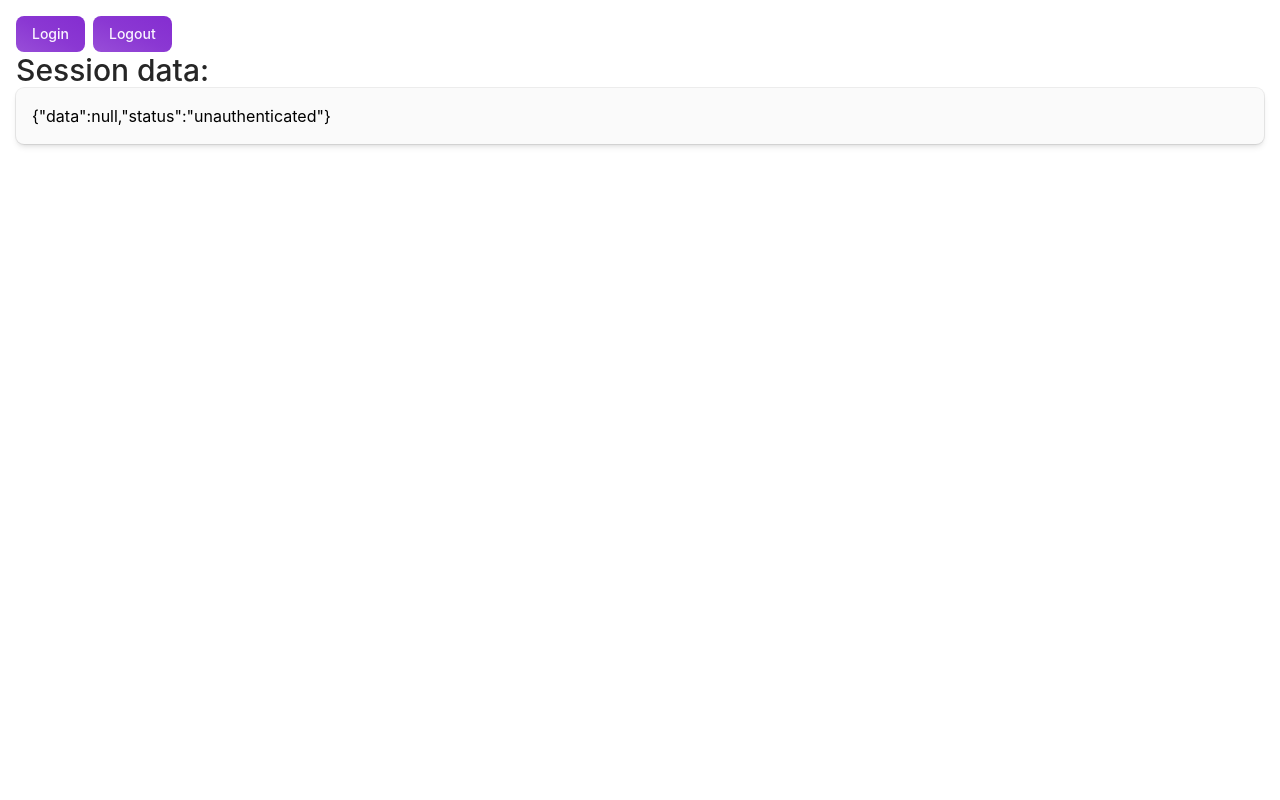
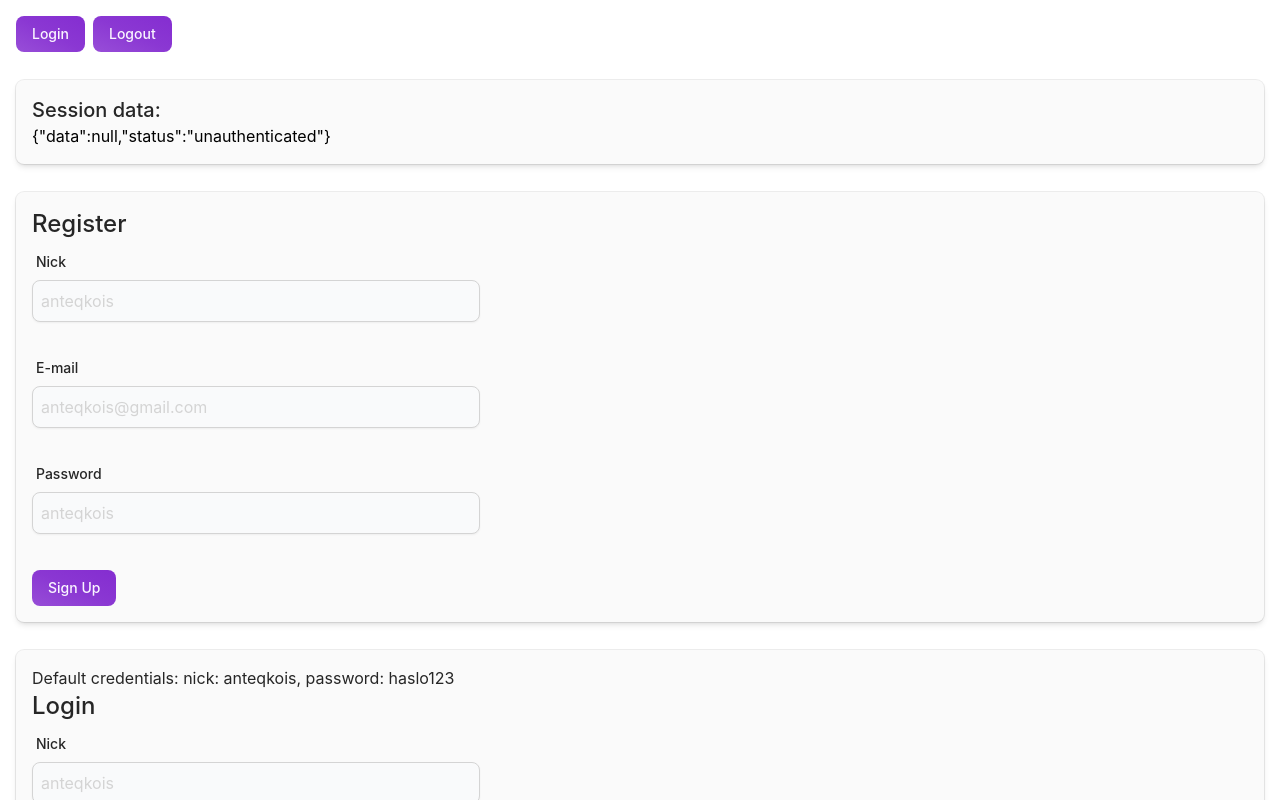
Before and after one commit to anteqkois/code-night-3, a Next.js app: page /login in a window 1280 px wide. Shown: the top 800 px of the page. Built offline with nearby package versions, Linux system fonts and the light colour scheme; no server answers.

Commit message:
feat(auth): add signup , login logic, add custom hooks to handle formik forms, use zod to validate

```diff
--- a/app/login/page.jsx
+++ b/app/login/page.jsx
@@ -1,15 +1,19 @@
 'use client';
 import { signIn, signOut, useSession } from 'next-auth/react';
 
-import { Button, Card, ErrorMessage } from '@/components/utils';
+import { Button, Card, ErrorMessage, Input } from '@/components/utils';
+import { useLogin, useSignUp } from '@/hooks/index';
 import { useSearchParams } from 'next/navigation';
 
 export default function Page() {
   const session = useSession();
   const error = useSearchParams().get('error');
 
+  const { formik: formikSignUp } = useSignUp();
+  const { formik: formikLogin } = useLogin();
+
   return (
-    <main className="gap-2">
+    <main className="flex flex-col gap-7">
       <div className="flex gap-2">
         <Button
           onClick={() => {
@@ -25,11 +29,81 @@ export default function Page() {
         </Button>
         <Button onClick={signOut}>Logout</Button>
       </div>
+      <Card>
+        <h4>Session data:</h4>
+        {JSON.stringify(session)}
+      </Card>
       {error === 'CredentialsSignin' && (
         <ErrorMessage>Wrong nick or password</ErrorMessage>
       )}
-      <h2>Session data:</h2>
-      <Card>{JSON.stringify(session)}</Card>
+      <Card>
+        <h3>Register</h3>
+        <form onSubmit={formikSignUp.handleSubmit}>
+          <Input
+            id="nick"
+            name="nick"
+            label="Nick"
+            type="text"
+            placeholder="anteqkois"
+            onChange={formikSignUp.handleChange}
+            value={formikSignUp.values.nick}
+            error={formikSignUp.errors.nick}
+            className="max-w-md"
+          />
+          <Input
+            id="email"
+            name="email"
+            label="E-mail"
+            type="email"
+            placeholder="anteqkois@gmail.com"
+            onChange={formikSignUp.handleChange}
+            value={formikSignUp.values.email}
+            error={formikSignUp.errors.email}
+            className="max-w-md"
+          />
+          <Input
+            id="password"
+            name="password"
+            label="Password"
+            type="password"
+            placeholder="anteqkois"
+            onChange={formikSignUp.handleChange}
+            value={formikSignUp.values.password}
+            error={formikSignUp.errors.password}
+            className="max-w-md"
+          />
+          <Button type="submit">Sign Up</Button>
+        </form>
+      </Card>
+      <Card>
+        <p>Default credentials: nick: anteqkois, password: haslo123</p>
+        <h3>Login</h3>
+        <form onSubmit={formikLogin.handleSubmit}>
+          <Input
+            id="nick"
+            name="nick"
+            label="Nick"
+            type="text"
+            placeholder="anteqkois"
+            onChange={formikLogin.handleChange}
+            value={formikLogin.values.nick}
+            error={formikLogin.errors.nick}
+            className="max-w-md"
+          />
+          <Input
+            id="password"
+            name="password"
+            label="Password"
+            type="password"
+            placeholder="anteqkois"
+            onChange={formikLogin.handleChange}
+            value={formikLogin.values.password}
+            error={formikLogin.errors.password}
+            className="max-w-md"
+          />
+          <Button type="submit">Login</Button>
+        </form>
+      </Card>
     </main>
   );
 }
--- a/package.json
+++ b/package.json
@@ -25,7 +25,8 @@
     "next-auth": "^4.18.6",
     "react": "18.2.0",
     "react-dom": "18.2.0",
-    "react-hot-toast": "^2.4.0"
+    "react-hot-toast": "^2.4.0",
+    "zod": "^3.20.2"
   },
   "devDependencies": {
     "autoprefixer": "^10.4.13",
--- /dev/null
+++ b/src/components/utils/Input.jsx
@@ -0,0 +1,45 @@
+export const Input = ({
+  type,
+  className,
+  id,
+  name,
+  label,
+  placeholder,
+  onChange,
+  value,
+  error,
+  disabled,
+  ...rest
+}) => {
+  return (
+    <div className="my-3">
+      <label
+        htmlFor={label}
+        className="block mb-2 ml-1 text-sm font-medium text-neutral-800 first-letter:uppercase"
+      >
+        {label}
+      </label>
+      <input
+        {...rest}
+        id={id}
+        name={name}
+        type={type}
+        onChange={onChange}
+        value={value}
+        placeholder={placeholder}
+        disabled={disabled}
+        className={`block p-2 w-full bg-gray-50 rounded border placeholder:text-neutral-300 shadow-sm focus:outline-none focus:border-primary focus:ring focus:ring-primary-light focus:ring-opacity-50 ${
+          error ? 'border-danger-600' : 'border-neutral-300'
+        } ${disabled && 'opacity-40'} ${className}`}
+        // className={classNames(
+        //   className,
+        //   'block p-2 w-full bg-gray-50 rounded border placeholder:text-neutral-300',
+        //   [error ? 'border-danger-600' : 'border-neutral-300'],
+        //   [disabled && 'opacity-40'],
+        //   'shadow-sm focus:outline-none focus:border-primary focus:ring focus:ring-primary-light focus:ring-opacity-50'
+        // )}
+      ></input>
+      <p className="text-danger-600 min-h-[24px]">{error && `* ${error}`}</p>
+    </div>
+  );
+};
--- a/src/components/utils/index.js
+++ b/src/components/utils/index.js
@@ -3,3 +3,4 @@ export { Card } from './Card';
 export { ErrorMessage } from './ErrorMessage';
 export { PageSpinner } from './PageSpinner';
 export { Spinner } from './Spinner';
+export { Input } from './Input';
--- /dev/null
+++ b/src/helpers/index.js
@@ -0,0 +1,9 @@
+export const mapZodErrorsToFormik = (errors) => {
+  let mapedError = {};
+
+  errors.errors.forEach((err) => {
+    mapedError[err.path[0]] = err.message;
+  });
+
+  return mapedError;
+};
--- a/src/hooks/index.js
+++ b/src/hooks/index.js
@@ -1,5 +1,7 @@
 export { useClipboard } from './useClipboard';
 export { useDebounce } from './useDebounce';
 export { useLocalStorage } from './useLocalStorage';
+export { useLogin } from './useLogin';
 export { useMediaQuery } from './useMediaQuery';
+export { useSignUp } from './useSignUp';
 export { useTimeout } from './useTimeout';
--- /dev/null
+++ b/src/hooks/useLogin.jsx
@@ -0,0 +1,47 @@
+import { useFormik } from 'formik';
+import { signIn } from 'next-auth/react';
+import { mapZodErrorsToFormik } from 'src/helpers';
+import { z } from 'zod';
+
+const initialState = {
+  nick: '',
+  password: '',
+};
+
+const signUpValidation = z.object({
+  nick: z
+    .string()
+    .min(2, { message: 'Nick must have 2 or more characters.' })
+    .max(20, 'Nick must have less than 20 characters.'),
+  password: z
+    .string()
+    .min(2, { message: 'Password must have 2 or more characters.' }),
+});
+
+export const useLogin = () => {
+  const formik = useFormik({
+    initialValues: initialState,
+    validateOnChange: false,
+    onSubmit: async (values) => {
+      try {
+        if (!Object.keys(formik.errors).length) {
+          try {
+            const data = await signUpValidation.parse(values);
+            window.history.replaceState(null, '', '/login');
+            signIn('credentials', {
+              // callbackUrl: '/protected',
+              nick: values.nick,
+              password: values.password,
+            });
+          } catch (error) {
+            formik.setErrors(mapZodErrorsToFormik(error));
+          }
+        }
+      } catch (error) {
+        console.log(error);
+      }
+    },
+  });
+
+  return { formik };
+};
--- /dev/null
+++ b/src/hooks/useSignUp.jsx
@@ -0,0 +1,48 @@
+import { useFormik } from 'formik';
+import { signIn } from 'next-auth/react';
+import { mapZodErrorsToFormik } from 'src/helpers';
+import { z } from 'zod';
+
+const initialState = {
+  nick: '',
+  email: '',
+  password: '',
+};
+
+const signUpValidation = z.object({
+  nick: z
+    .string()
+    .min(2, { message: 'Nick must have 2 or more characters.' })
+    .max(20, 'Nick must have less than 20 characters.'),
+  email: z.string().email({ message: 'Invalid e-mail.' }),
+  password: z
+    .string()
+    .min(2, { message: 'Password must have 2 or more characters.' }),
+});
+
+export const useSignUp = () => {
+  const formik = useFormik({
+    initialValues: initialState,
+    validateOnChange: false,
+    onSubmit: async (values) => {
+      try {
+        if (!Object.keys(formik.errors).length) {
+          try {
+            const data = await signUpValidation.parse(values);
+            window.history.replaceState(null, '', '/login');
+            signIn('credentials', {
+              // callbackUrl: '/protected',
+              formData: JSON.stringify(data),
+            });
+          } catch (error) {
+            formik.setErrors(mapZodErrorsToFormik(error));
+          }
+        }
+      } catch (error) {
+        console.log(error);
+      }
+    },
+  });
+
+  return { formik };
+};
```
Also changed, not shown: pages/api/auth/[...nextauth].js (+11 -1 lines), 1 other file (tests, documents, lock files or other folders).
